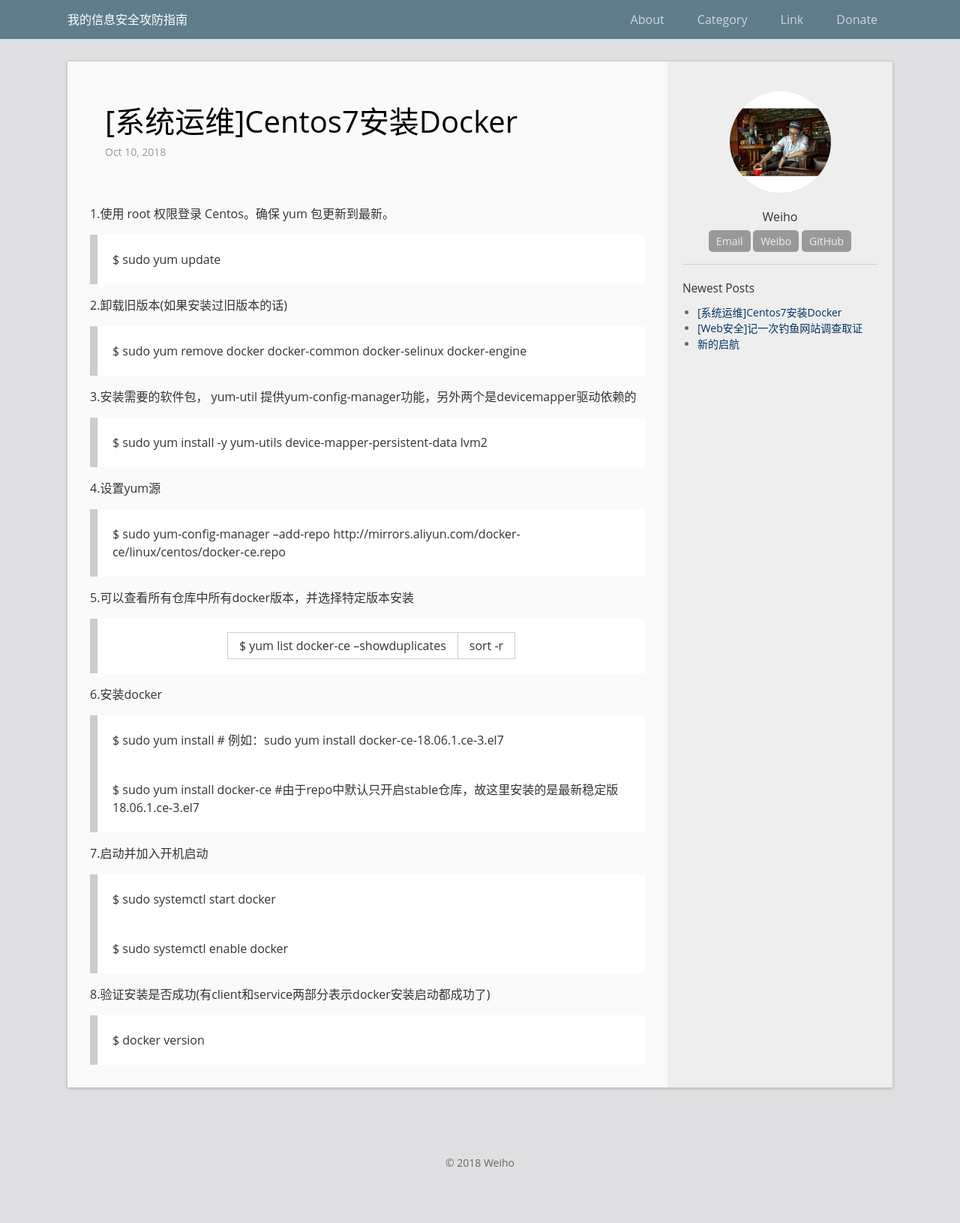
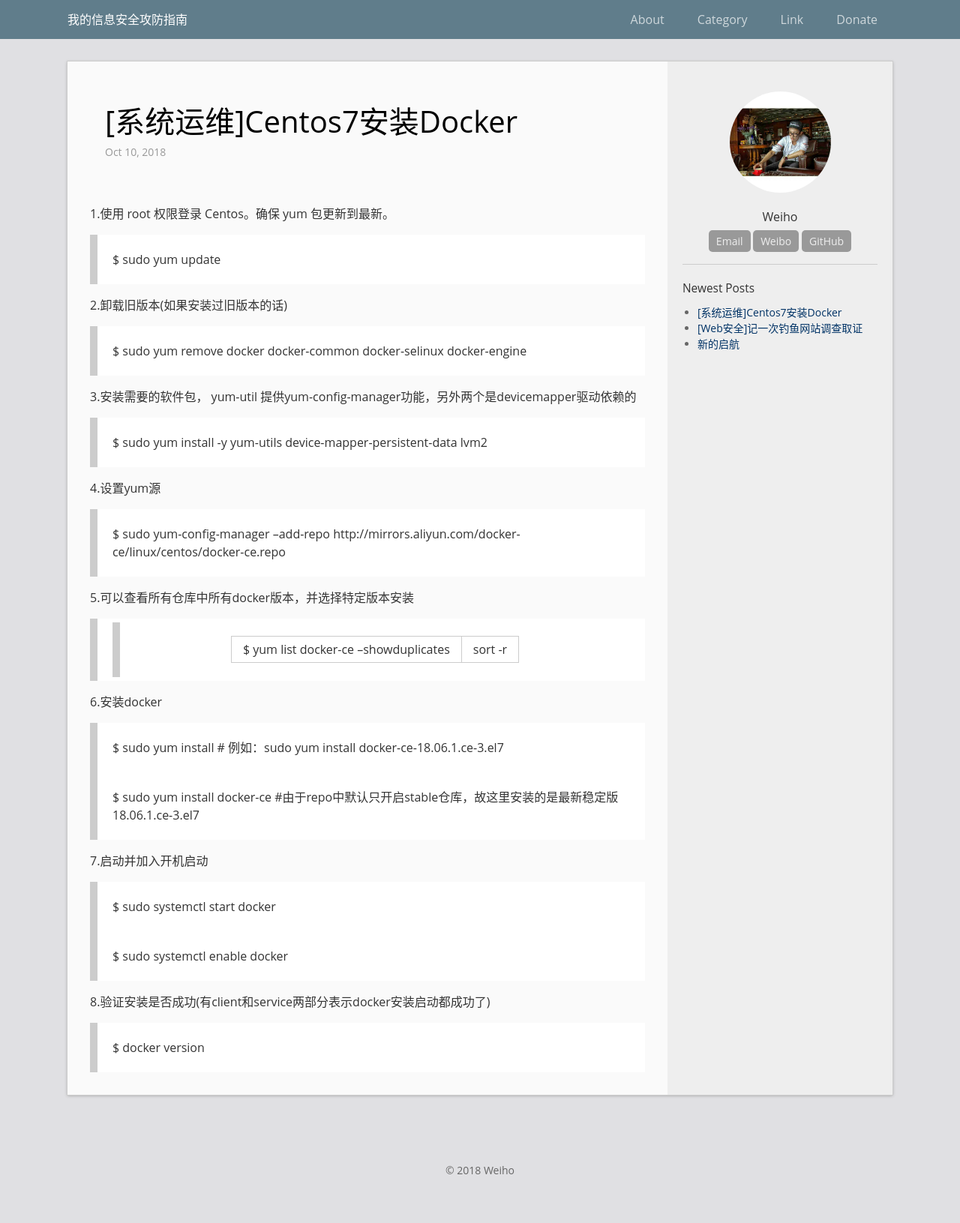
Before and after one commit to we1h0/zhaoweiho.github.io, a Jekyll site: the page built from _posts/2018-10-10-Centos7-Install-Docker.md, in a window 1280 px wide. Shown: the whole page at 75% size. Built offline with Jekyll 4.4.1, drawn with Linux system fonts in a browser that asks for light colours.

```diff
--- a/_posts/2018-10-10-Centos7-Install-Docker.md
+++ b/_posts/2018-10-10-Centos7-Install-Docker.md
@@ -18,8 +18,9 @@ permalink: /archivers/Centos7-Install-Docker
  4.设置yum源
  > $ sudo yum-config-manager --add-repo http://mirrors.aliyun.com/docker-ce/linux/centos/docker-ce.repo
 
+
  5.可以查看所有仓库中所有docker版本，并选择特定版本安装
- > $ yum list docker-ce --showduplicates | sort -r
+ >> $ yum list docker-ce --showduplicates | sort -r
 
  6.安装docker
  > $ sudo yum install <FQPN>  # 例如：sudo yum install docker-ce-18.06.1.ce-3.el7
```
